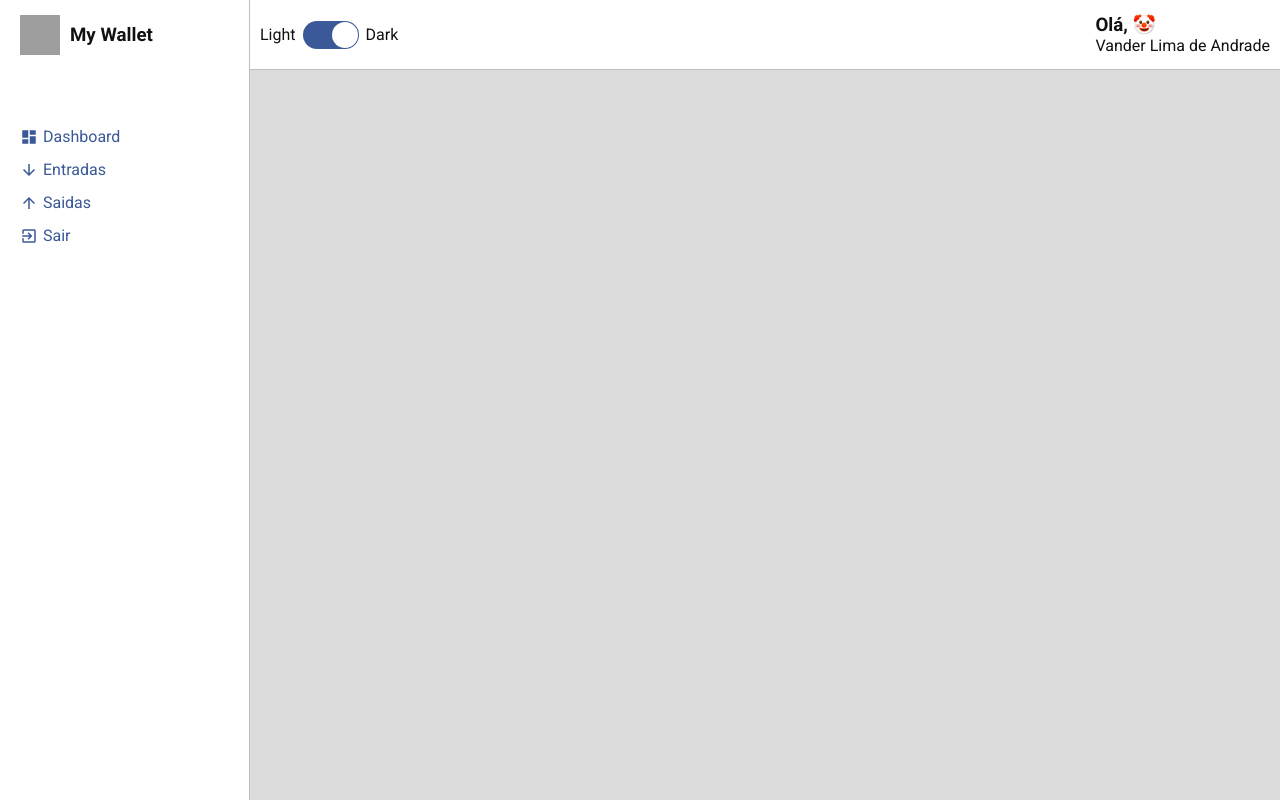
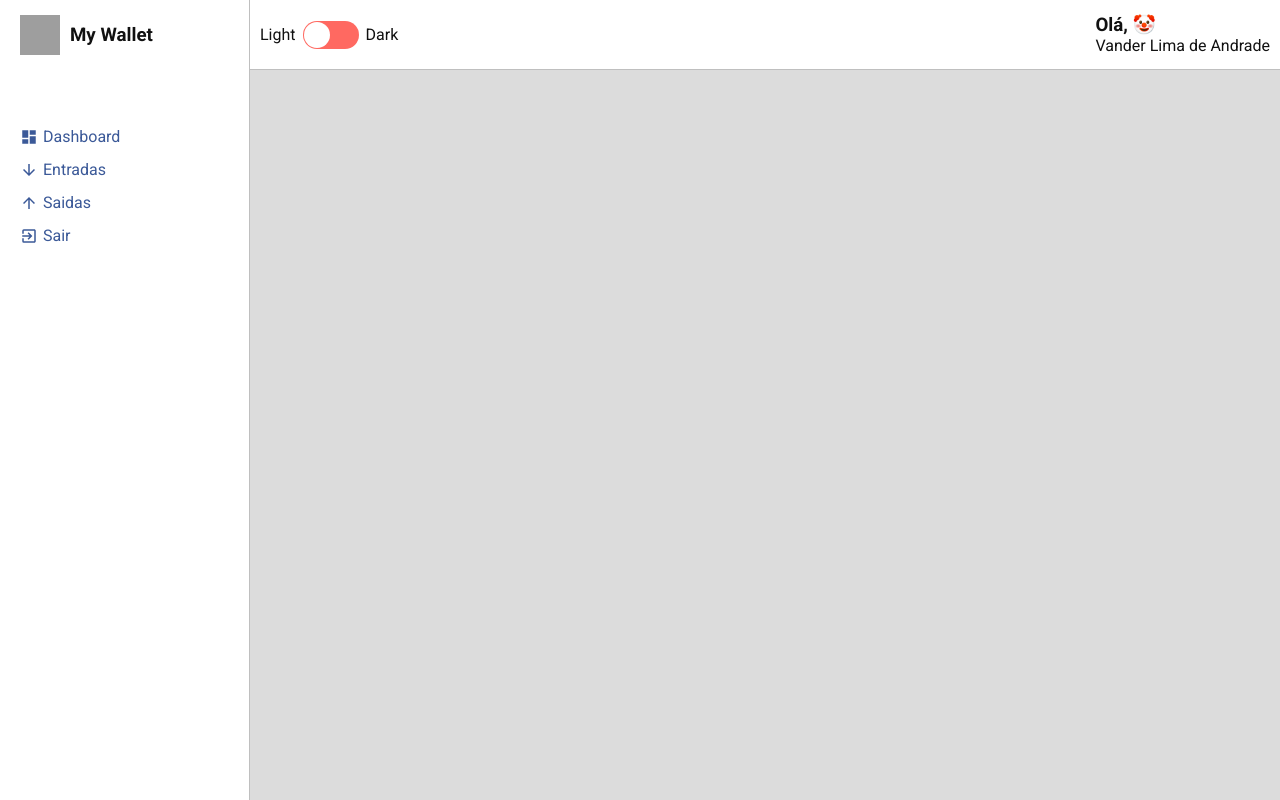
Before and after one commit to vanderL/my-wallet, a React (Create React App) app: page / in a window 1280 px wide. Built offline with nearby package versions, Linux system fonts and the light colour scheme; grey boxes are pictures that could not be loaded.

Commit message:
Changing the theme for the Toggle Button

```diff
--- a/src/components/Header/index.tsx
+++ b/src/components/Header/index.tsx
@@ -1,7 +1,9 @@
-import React, {useMemo} from 'react';
+import React, {useMemo, useState} from 'react';
 import {Toggle} from '../Toggle';
 
 import emojis from '../../utils/emojis';
+
+import { useTheme } from '../../hooks/theme';
 
 import {
     Container,
@@ -11,6 +13,14 @@ import {
 } from "./styles"
 
 export const Header:React.FC = () => {
+    const {toggleTheme, theme} = useTheme();
+
+    const [darkTheme, setDarkTheme] = useState(() => theme.title === 'dark' ? true : false);
+
+    const handleChangeTheme = () => {
+        setDarkTheme(!darkTheme);
+        toggleTheme();
+    }
 
     const emoji = useMemo(() => {
         const indice = Math.floor(Math.random() * emojis.length);
@@ -19,7 +29,12 @@ export const Header:React.FC = () => {
 
     return (
         <Container>
-            <Toggle />
+            <Toggle
+                labelLeft={"Light"}
+                labelRight={"Dark"}
+                checked={darkTheme}
+                onChange ={handleChangeTheme}
+            />
             <Profile>
                 <Welcome>Olá, {emoji}</Welcome>
                 <UserName>Vander Lima de Andrade</UserName>
--- a/src/components/Toggle/index.tsx
+++ b/src/components/Toggle/index.tsx
@@ -1,14 +1,27 @@
 import { Container, ToggleLabel, ToggleSelector } from "./styles";
 
-export const Toggle: React.FC = () => (
+interface IToggleProps {
+    labelLeft: string;
+    labelRight: string;
+    checked: boolean;
+    onChange(): void;
+
+}
+
+export const Toggle: React.FC<IToggleProps> = ({
+    labelLeft,
+    labelRight,
+    checked,
+    onChange
+}) => (
     <Container>
-        <ToggleLabel>Light</ToggleLabel>
+        <ToggleLabel>{labelLeft}</ToggleLabel>
         <ToggleSelector
-            checked
+            checked={checked}
             uncheckedIcon={false}
             checkedIcon={false}
-            onChange={() => console.log('mudei')}
+            onChange={onChange}
         />
-        <ToggleLabel>Dark</ToggleLabel>
+        <ToggleLabel>{labelRight}</ToggleLabel>
     </Container>
 )
```
